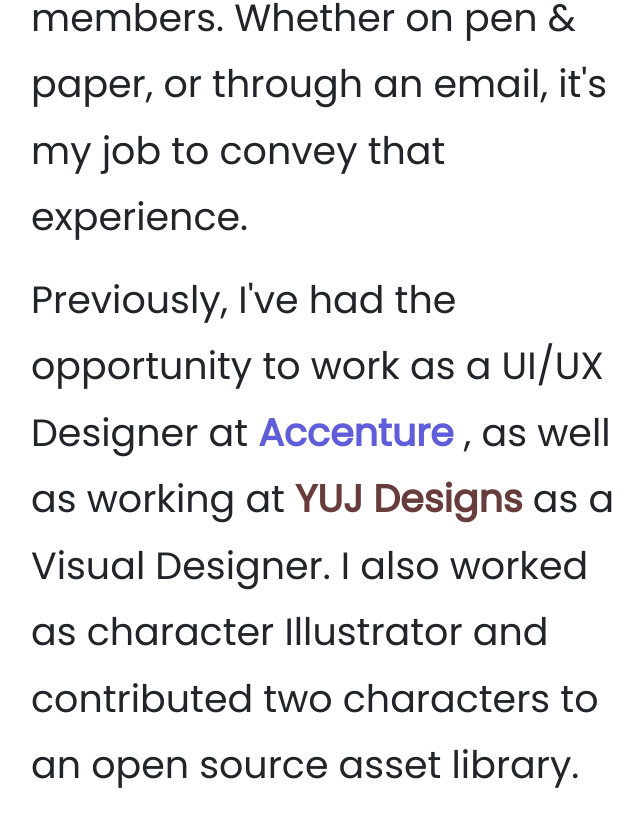
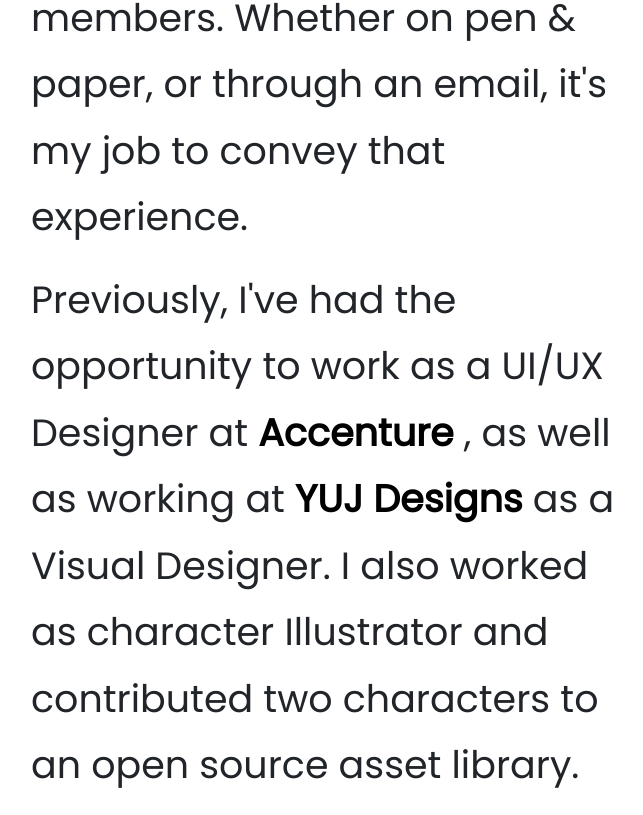
Before and after one commit to swetha-mylavarapu/portfolio, a plain HTML site: page about.html in a window 1280 px wide. Shown: the part 1309-2124 px from the top of the page, without its empty margins (621-1264 px from the left). Drawn offline with nearby package versions, Linux system fonts and the light colour scheme.

Commit message:
Update about.html

```diff
--- a/about.html
+++ b/about.html
@@ -53,8 +53,8 @@
                             is to help communicate a cohesive user experience to my team
                             members. Whether on pen & paper, or through an email, it's my
                             job to convey that experience. </p> <p> Previously, I've had the
-                            opportunity to work as a UI/UX Designer at <strong style="color:#5f5dda;"> Accenture </strong>, as well as
-                            working at <strong style ="color:#683c3c"> YUJ Designs </strong> as a Visual Designer.  I also worked as
+                            opportunity to work as a UI/UX Designer at <strong style="color:#000;"> Accenture </strong>, as well as
+                            working at <strong style ="color:#000"> YUJ Designs </strong> as a Visual Designer.  I also worked as
                             character Illustrator and contributed two characters to an open
                             source asset library.</p>
                             </span>
```
